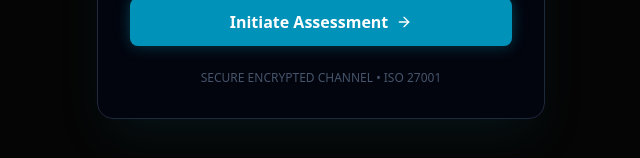
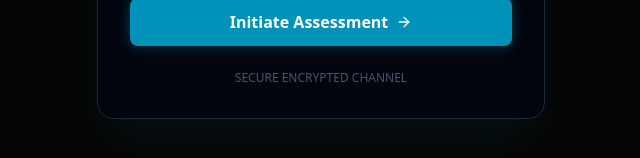
Before and after one commit to Aryan2627/hire, a Next.js app: page / in a window 1280 px wide. Shown: the part 536-694 px from the top of the page, without its empty margins (319-959 px from the left). Built offline with nearby package versions, Linux system fonts and the light colour scheme.

Commit message:
ui: remove ISO 27001 text from login page

```diff
--- a/src/app/page.tsx
+++ b/src/app/page.tsx
@@ -94,7 +94,7 @@ export default function LoginPage() {
         </form>
 
         <div className="mt-6 text-center text-xs text-slate-600">
-          SECURE ENCRYPTED CHANNEL • ISO 27001
+          SECURE ENCRYPTED CHANNEL
         </div>
       </div>
     </div>
```
